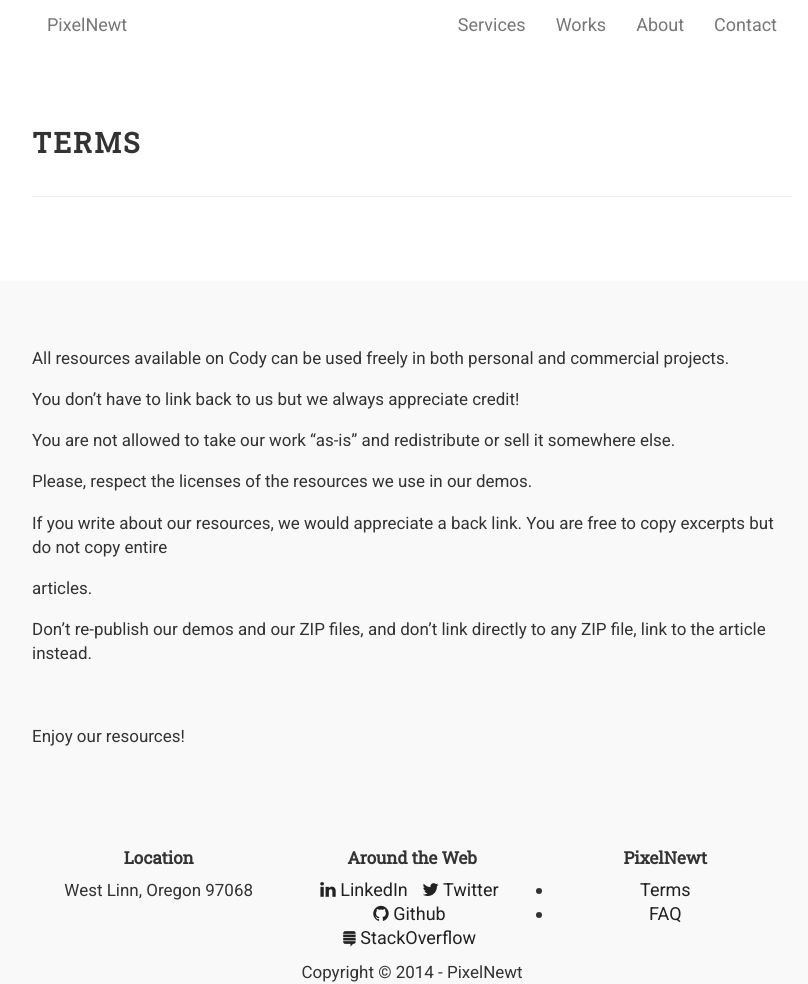
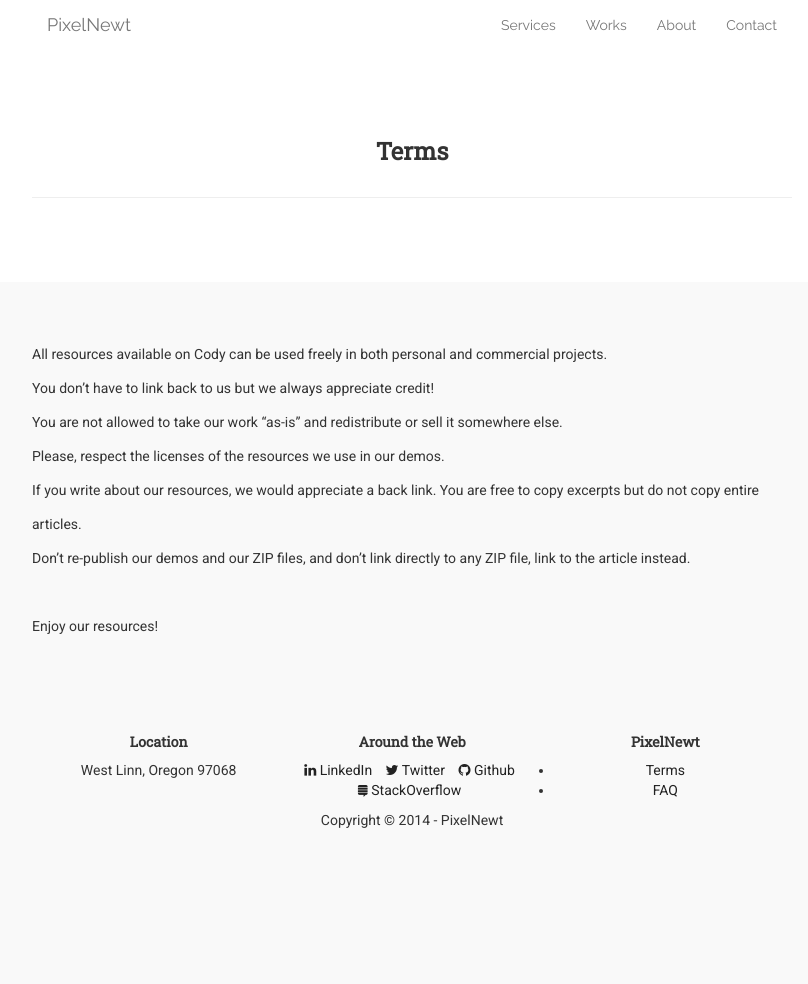
Before and after one commit to PixelNewt/pixelnewt.github.io, a Jekyll site: the page built from index.html, in a window 1280 px wide and 984 px high. Shown: the whole window, without its empty margins (228-1036 px from the left). Built offline with Jekyll 4.4.1, drawn with Linux system fonts in a browser that asks for light colours; Markdown is read by kramdown in place of the engine named in the settings.

Commit message:
Added Raleway font for the navbar.  Css updates for new font, the first section, and mugshot.

```diff
--- a/_includes/head.html
+++ b/_includes/head.html
@@ -23,7 +23,7 @@
     <meta name="viewport" content="width=device-width">
 
     <link rel="icon" type="image/ico" href="/assets/ico/favicon.jpg" />
-    <link href='http://fonts.googleapis.com/css?family=Roboto+Slab|Roboto|Inconsolata' rel='stylesheet' type='text/css'>
+    <link href='http://fonts.googleapis.com/css?family=Roboto+Slab|Roboto|Raleway|Inconsolata' rel='stylesheet' type='text/css'>
 
     <link rel="stylesheet" href="/assets/css/bootstrap.min.css">
     <link rel="stylesheet" href="/assets/css/custom.css">
--- a/assets/css/custom.css
+++ b/assets/css/custom.css
@@ -1,14 +1,7 @@
-@import url('http://fonts.googleapis.com/css?family=Open+Sans: 200,300,400,600,700');
-
 /*****************************************************************************/
-/* common css
+/* resets
 /*****************************************************************************/
 
-/*mellow yellow - #f1c232*/
-/*medium yellow - #bf9000*/
-/*dark yellow - #7f6000*/
-
-/* Global Reset */
 * {
   margin: 0;
   padding: 0;
@@ -19,7 +12,6 @@
 body {
   background-color: #f9f9f9;
   font-family: 'Roboto', Helvetica, arial, sans-serif;
-  font-size: 103%;
   padding-top: 50px;
 }
 
@@ -34,17 +26,14 @@
 a:hover { color: #000; }
 a:visited { color: #a0a; }
 
-html, body {
-    height: 100%;
-    font-family: 'Roboto', Helvetica, arial, sans-serif;
-    font-size: 103%;
-}
-
 a {
   color: #222222;
 }
 
-/** Bootstrap overrides **/
+
+/*****************************************************************************/
+/* Bootstrap overrides
+/*****************************************************************************/
 .container {
   width: 760px;
 }
@@ -53,105 +42,88 @@
   margin-bottom: 20px;
 }
 
-/* center and adjust the sidebar contents on smaller devices */
-@media (max-width: 768px) {
-  .column {
-      height: initial;
-      overflow: initial;
-  }
-  #sidebar,#sidebar a.logo {
-    text-align: center;
-    margin: 0 auto;
-    margin-top: 30px;
-    font-size: 26px;
-  }
-  #sidebar a.logo {
-    font-size: 50px;
-    height: 75px;
-    margin-bottom: 30px;
-  }
-}
-
-
-/*****************************************************************************/
-/* Bootstrap overrides
-/*****************************************************************************/
-h1,h2,h3 {
+h1, h2, h3, h4, h5, h6 {
   font-weight: 800;
   font-family: 'Roboto Slab', serif;
 }
 
 .jumbotron {
-  background-color: transparent;
+
 }
 
 .lead {
-  padding: 6px 0 12px;
-  font-family: 'Roboto', Helvetica, arial, sans-serif;
-  font-size: 18px;
-}
 
-.label-default {
-  background-color: #dddddd;
 }
 
 .page-header {
-  margin-top: 1px;
-  padding-top: 9px;
-  font-weight: 700;
-  font-size: 28px;
-  text-transform: uppercase;
-  letter-spacing: 2px;
+
+}
+
+.navbar {
+  font-family: 'Raleway', Helvetica, arial, sans-serif;
+}
+
+.navbar-default {
+  background-color: #fff;
+  border-color: transparent;
 }
 
 h1 small {
   padding-left: 15px;
 }
 
-small.text-muted {
-  font-family: 'Inconsolata', monospace;
-}
 
+/*****************************************************************************/
+/* common
+/*****************************************************************************/
 section {
   padding: 48px 0 64px;
 }
 
+section h1 {
+  font-family: 'Roboto Slab', serif;
+  font-size: 24px;
+  text-align: center;
+}
+
+
+/*****************************************************************************/
+/* hero
+/*****************************************************************************/
 section#hero {
   background-color: #fff;
 }
 
-#sections header {
-  font-family: 'Roboto Slab', serif;
-  font-size: 24px;
+img#hero-image {
+  margin: 0 auto;
+  width: 500px;
+  height: 500px;
 }
 
-#sections p, ul {
-  line-height: 24px;
-  font-size: 18px;
+
+/*****************************************************************************/
+/* about
+/*****************************************************************************/
+img.mugshot {
+  width: 174px;
+  height: 174px;
+  -webkit-border-radius: 50%;
+  -moz-border-radius: 50%;
+  -ms-border-radius: 50%;
+  -o-border-radius: 50%;
+  border-radius: 50%;
 }
 
-section h2 {
-  font-family: 'Roboto Slab', serif;
-  font-size: 20px;
-  color: #777;
+/*****************************************************************************/
+/* responsive
+/*****************************************************************************/
+@media (max-width: 768px) {
+  img#hero-image {
+    display: none;
+  }
 }
 
-section h3 {
-  font-family: 'Roboto Slab', serif;
-  font-size: 18px;
-}
 
-section h4 {
-  font-family: 'Roboto Slab', serif;
-  font-size: 16px;
-  padding-bottom: 12px;
-}
-
-section ul {
-  padding-left: 36px;
-}
-
-.navbar-default {
-  background-color: #fff;
-  border-color: transparent;
-}
+/*****************************************************************************/
+/* fin
+/*****************************************************************************/
```
